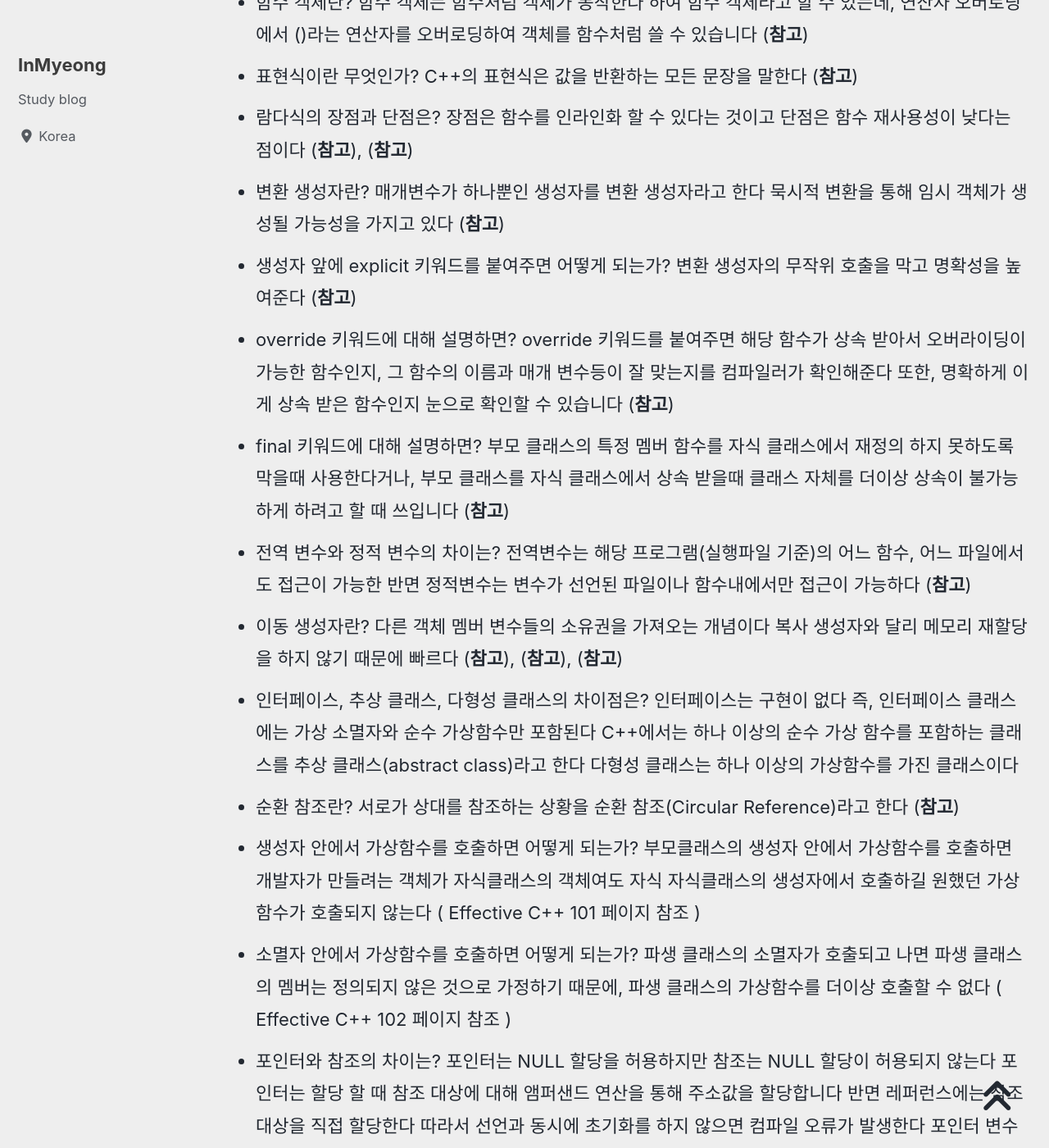
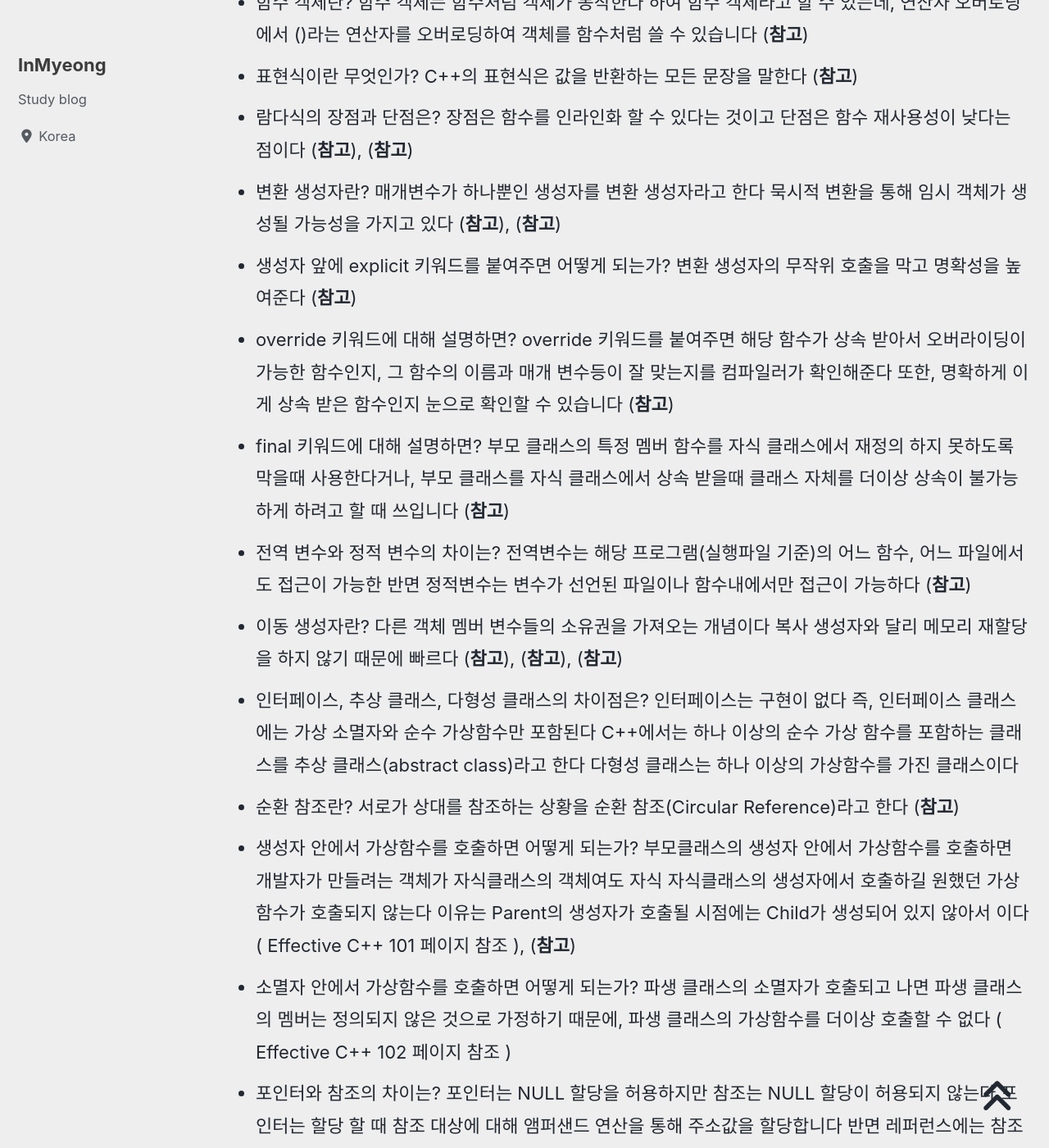
Before and after one commit to devMyeong/devMyeong.github.io, a Jekyll site: the page built from _posts/cs/2022-09-05-블로그-면접준비.md, in a window 1280 px wide and 1400 px high, scrolled down 9903 px. Shown: the whole window at 82% size. Built offline with Jekyll 4.4.1, drawn with Linux system fonts in a browser that asks for light colours; cached includes are drawn as plain includes; nearby versions of some CDN libraries; some web fonts are replaced; comment, search, counter and statistics services are not loaded.

Commit message:
Chore : 수정

```diff
--- a/_posts/cs/2022-09-05-블로그-면접준비.md
+++ b/_posts/cs/2022-09-05-블로그-면접준비.md
@@ -95,7 +95,7 @@ last_modified_at: 2022-10-30
 - 함수 객체란? 함수 객체는 함수처럼 객체가 동작한다 하여 함수 객체라고 할 수 있는데, 연산자 오버로딩에서 ()라는 연산자를 오버로딩하여 객체를 함수처럼 쓸 수 있습니다 ([**참고**](https://blog.hexabrain.net/267))
 - 표현식이란 무엇인가? C++의 표현식은 값을 반환하는 모든 문장을 말한다 ([**참고**](https://digiconfactory.tistory.com/entry/C-%EB%AC%B8%EC%9E%A5Statement%EA%B3%BC-%ED%91%9C%ED%98%84%EC%8B%9DExpression-C-%EA%B3%BC-%EC%BB%B4%ED%93%A8%ED%84%B0%EA%B3%BC%ED%95%99))
 - 람다식의 장점과 단점은? 장점은 함수를 인라인화 할 수 있다는 것이고 단점은 함수 재사용성이 낮다는 점이다 ([**참고**](https://gandis0713.github.io/2019/10/13/c-plus-lamda/)), ([**참고**](https://jjeongil.tistory.com/1044))
-- 변환 생성자란? 매개변수가 하나뿐인 생성자를 변환 생성자라고 한다 묵시적 변환을 통해 임시 객체가 생성될 가능성을 가지고 있다 ([**참고**](https://snd-snd.tistory.com/74))
+- 변환 생성자란? 매개변수가 하나뿐인 생성자를 변환 생성자라고 한다 묵시적 변환을 통해 임시 객체가 생성될 가능성을 가지고 있다 ([**참고**](https://snd-snd.tistory.com/74)), ([**참고**](https://m.blog.naver.com/PostView.naver?blogId=ruvendix&logNo=220944143117&proxyReferer=))
 - 생성자 앞에 explicit 키워드를 붙여주면 어떻게 되는가? 변환 생성자의 무작위 호출을 막고 명확성을 높여준다 ([**참고**](https://ansohxxn.github.io/cpp/chapter9-11/))
 - override 키워드에 대해 설명하면? override 키워드를 붙여주면 해당 함수가 상속 받아서 오버라이딩이 가능한 함수인지, 그 함수의 이름과 매개 변수등이 잘 맞는지를 컴파일러가 확인해준다 또한, 명확하게 이게 상속 받은 함수인지 눈으로 확인할 수 있습니다 ([**참고**](https://blockdmask.tistory.com/415))
 - final 키워드에 대해 설명하면? 부모 클래스의 특정 멤버 함수를 자식 클래스에서 재정의 하지 못하도록 막을때 사용한다거나, 부모 클래스를 자식 클래스에서 상속 받을때 클래스 자체를 더이상 상속이 불가능하게 하려고 할 때 쓰입니다 ([**참고**](https://blockdmask.tistory.com/415))
@@ -103,7 +103,7 @@ last_modified_at: 2022-10-30
 - 이동 생성자란? 다른 객체 멤버 변수들의 소유권을 가져오는 개념이다 복사 생성자와 달리 메모리 재할당을 하지 않기 때문에 빠르다 ([**참고**](https://www.codechosun.com/296)), ([**참고**](https://modoocode.com/227)), ([**참고**](https://maxlevel-trace.tistory.com/24))
 - 인터페이스, 추상 클래스, 다형성 클래스의 차이점은? 인터페이스는 구현이 없다 즉, 인터페이스 클래스에는 가상 소멸자와 순수 가상함수만 포함된다 C++에서는 하나 이상의 순수 가상 함수를 포함하는 클래스를 추상 클래스(abstract class)라고 한다 다형성 클래스는 하나 이상의 가상함수를 가진 클래스이다
 - 순환 참조란? 서로가 상대를 참조하는 상황을 순환 참조(Circular Reference)라고 한다 ([**참고**](https://bbagwang.com/programming/cpp/%EC%8A%A4%EB%A7%88%ED%8A%B8-%ED%8F%AC%EC%9D%B8%ED%84%B0-smart-pointer/))
-- 생성자 안에서 가상함수를 호출하면 어떻게 되는가? 부모클래스의 생성자 안에서 가상함수를 호출하면 개발자가 만들려는 객체가 자식클래스의 객체여도 자식 자식클래스의 생성자에서 호출하길 원했던 가상함수가 호출되지 않는다 ( Effective C++ 101 페이지 참조 )
+- 생성자 안에서 가상함수를 호출하면 어떻게 되는가? 부모클래스의 생성자 안에서 가상함수를 호출하면 개발자가 만들려는 객체가 자식클래스의 객체여도 자식 자식클래스의 생성자에서 호출하길 원했던 가상함수가 호출되지 않는다 이유는 Parent의 생성자가 호출될 시점에는 Child가 생성되어 있지 않아서 이다 ( Effective C++ 101 페이지 참조 ), ([**참고**](https://growingdev.blog/entry/C-%EC%83%9D%EC%84%B1%EC%9E%90%EC%97%90%EC%84%9C-virtual-%ED%98%B8%EC%B6%9C))
 - 소멸자 안에서 가상함수를 호출하면 어떻게 되는가? 파생 클래스의 소멸자가 호출되고 나면 파생 클래스의 멤버는 정의되지 않은 것으로 가정하기 때문에, 파생 클래스의 가상함수를 더이상 호출할 수 없다 ( Effective C++ 102 페이지 참조 )
 - 포인터와 참조의 차이는? 포인터는 NULL 할당을 허용하지만 참조는 NULL 할당이 허용되지 않는다 포인터는 할당 할 때 참조 대상에 대해 앰퍼샌드 연산을 통해 주소값을 할당합니다 반면 레퍼런스에는 참조 대상을 직접 할당한다 따라서 선언과 동시에 초기화를 하지 않으면 컴파일 오류가 발생한다 포인터 변수는 포인터 자체의 값을 변경할 수 있지만, 참조는 한 번 대상을 지정하면 변경할 수 없습니다 ([**참고**](https://gracefulprograming.tistory.com/11))
 - std::move에 대해 설명하면? 전달된 파라미터를 강제로 rvalue 참조로 캐스팅하여 리턴하는 함수입니다 ([**참고**](https://pppgod.tistory.com/44)), ([**참고**](https://jungwoong.tistory.com/53))
```
